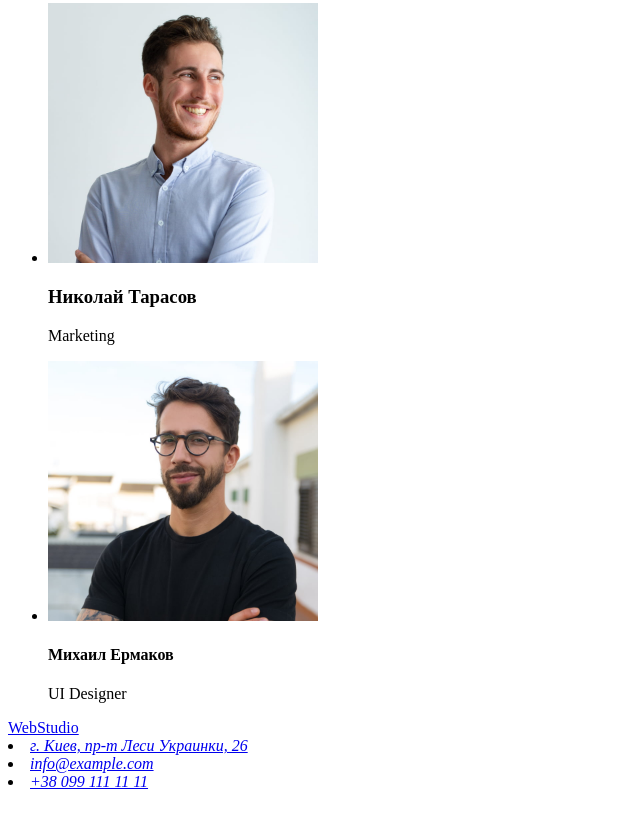
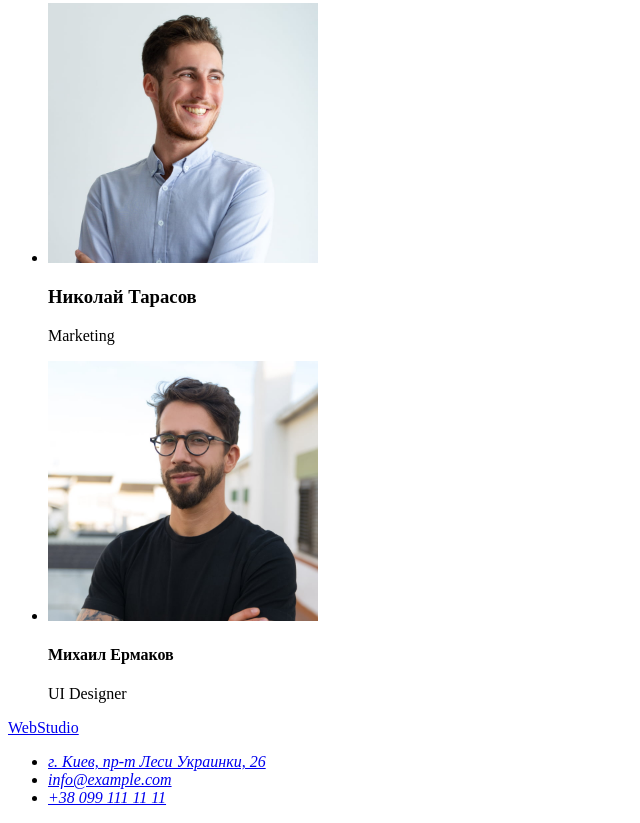
Before and after one commit to DSerSmart/goit-markup-hw-01, a plain HTML site: page index.html in a window 1280 px wide. Shown: the part 2315-3138 px from the top of the page, without its empty margins (0-640 px from the left). Before the commit the page ends 3114 px from the top, so only its background shows below. Drawn offline with Linux system fonts and the light colour scheme.

Commit message:
Переделка ДЗ rev2

```diff
--- a/index.html
+++ b/index.html
@@ -20,7 +20,6 @@
 
             <a href="mailto:info@devstudio.com">info@devstudio.com</a>
             <a href="tel:+380961111111">+38 096 111 11 11</a>
-        </nav>
      </header>
      <main>
         <!--Герой-->
@@ -99,11 +98,10 @@
                     rel="noopener noreferrer"
                     >WebStudio</a>
                 <address>
+                <ul>
                     <li>
-                    <a href="https://goo.gl/maps/TmH7AG5k9QuwmomT6/"
-                    target="_blank"
-                    rel="noopener noreferrer"
-                    >г. Киев, пр-т Леси Украинки, 26</a>
+                        <a href="https://goo.gl/maps/TmH7AG5k9QuwmomT6/" target="_blank" rel="noopener noreferrer">г. Киев, пр-т Леси
+                            Украинки, 26</a>
                     </li>
                     <li>
                         <a href="mailto:info@example.com">info@example.com</a>
@@ -111,6 +109,8 @@
                     <li>
                         <a href="tel:+380991111111">+38 099 111 11 11</a>
                     </li>
+                </ul>
+
             </address>
         </footer>
          </body>
```
Lines whose indentation alone changed are shown as unchanged.
